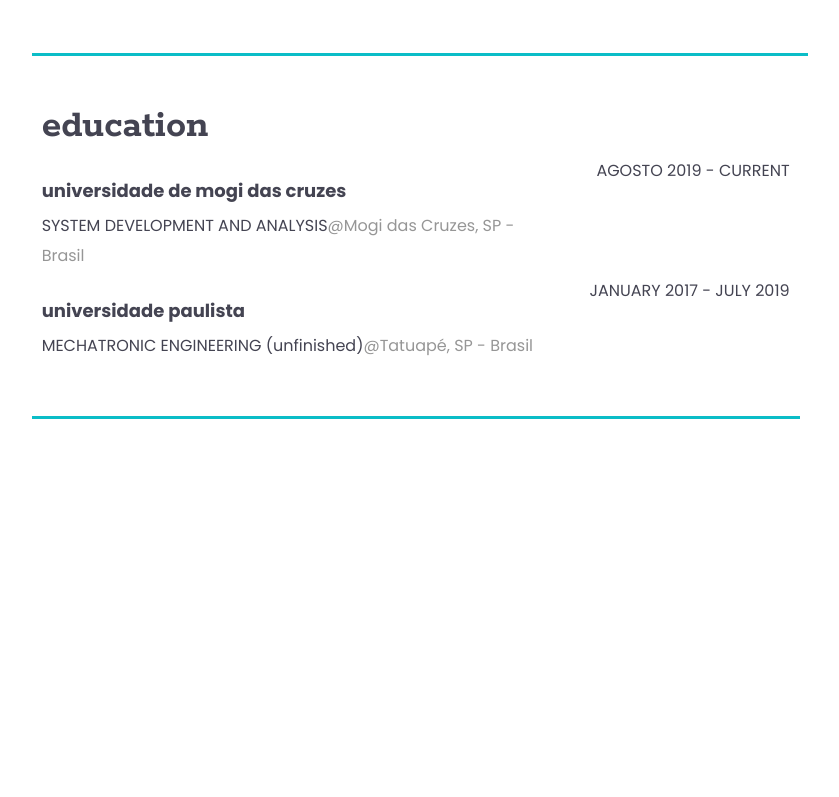
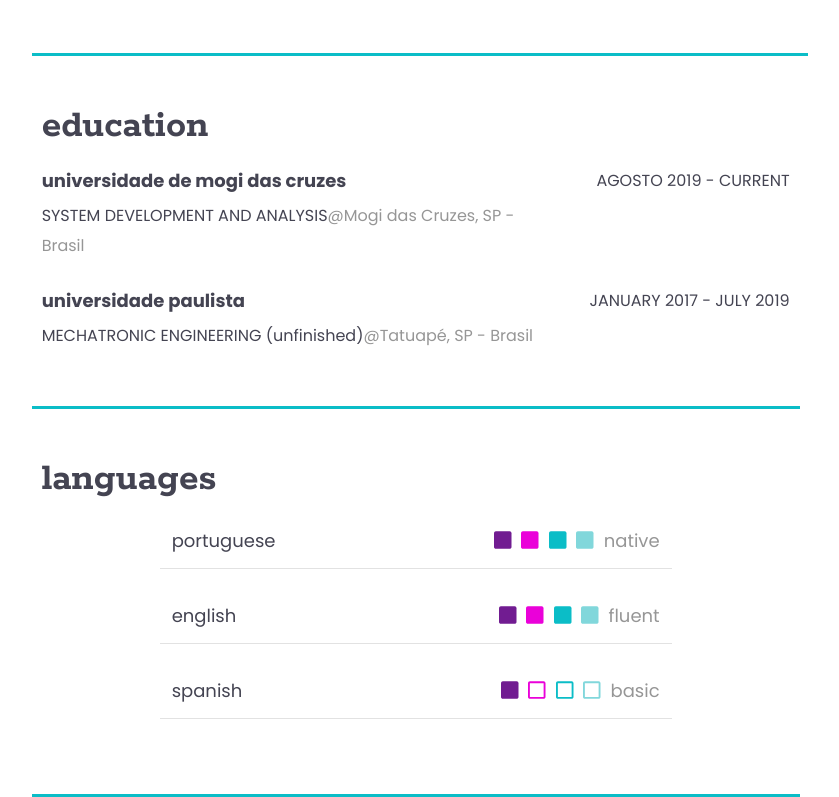
Before and after one commit to mariap-campos/personal-website, a React (Create React App) app: page / in a window 1280 px wide. Shown: the part 1382-2179 px from the top of the page, without its empty margins (220-1059 px from the left). Before the commit the page ends 1801 px from the top, so only its background shows below. Built offline with nearby package versions, Linux system fonts and the light colour scheme.

Commit message:
languages component

```diff
--- a/src/assets/styles/global.css
+++ b/src/assets/styles/global.css
@@ -4,6 +4,7 @@
    --color-background: #ffffff;
    --color-shadow: #dfe2e6;
    --color-text: #444452;
+   --color-text-light: #969696;
    --color-purple: #711C91;
    --color-pink: #EA01D9;
    --color-blueish: #0BBDC7;
--- a/src/pages/Home/components/Education/styled.js
+++ b/src/pages/Home/components/Education/styled.js
@@ -24,6 +24,7 @@
 `;
 export const CollegeWrapper = styled.div`
     display: flex;
+    margin-top: 20px;
 
     @media screen and (max-width: 768px) {
        flex-direction: column;
@@ -32,7 +33,6 @@
 export const NameWrapper = styled.div`
     font-size: 16px;
     flex: 2;
-    margin-top: 20px;
 
     span {
         color: #969696;
--- a/src/pages/Home/components/Experience/styled.js
+++ b/src/pages/Home/components/Experience/styled.js
@@ -53,6 +53,10 @@
 export const NameWrapper = styled.div`
     font-size: 14px;
     flex: 1;
+
+    span {
+        color: var(--color-text-light);
+    }
     @media screen and (max-width: 768px) {
        display: flex;
 
--- /dev/null
+++ b/src/pages/Home/components/Languages/index.js
@@ -0,0 +1,49 @@
+import React from 'react';
+import * as S from './styled';
+import { FontAwesomeIcon } from '@fortawesome/react-fontawesome'
+import { faSquare } from '@fortawesome/free-solid-svg-icons'
+import { faSquare as faSquareEmpty } from '@fortawesome/free-regular-svg-icons'
+
+function Languages() {
+    return (
+        <S.LanguagesContainer>
+            <S.LanguagesWrapper>
+                <S.TitleWrapper>
+                    languages
+                </S.TitleWrapper>
+                <S.LanguageWrapper>
+                    portuguese
+                    <S.Rating>
+                        <FontAwesomeIcon icon={faSquare} color="var(--color-purple)" />
+                        <FontAwesomeIcon icon={faSquare} color="var(--color-pink)" />
+                        <FontAwesomeIcon icon={faSquare} color="var(--color-blueish)"/>
+                        <FontAwesomeIcon icon={faSquare} color="var(--color-blueish-light)"/>
+                        native
+                    </S.Rating>
+                </S.LanguageWrapper>
+                <S.LanguageWrapper>
+                    english
+                    <S.Rating>
+                        <FontAwesomeIcon icon={faSquare} color="var(--color-purple)" />
+                        <FontAwesomeIcon icon={faSquare} color="var(--color-pink)" />
+                        <FontAwesomeIcon icon={faSquare} color="var(--color-blueish)"/>
+                        <FontAwesomeIcon icon={faSquare} color="var(--color-blueish-light)"/>
+                        fluent
+                    </S.Rating>
+                </S.LanguageWrapper>
+                <S.LanguageWrapper>
+                    spanish
+                    <S.Rating>
+                        <FontAwesomeIcon icon={faSquare} color="var(--color-purple)" />
+                        <FontAwesomeIcon icon={faSquareEmpty} color="var(--color-pink)" />
+                        <FontAwesomeIcon icon={faSquareEmpty} color="var(--color-blueish)"/>
+                        <FontAwesomeIcon icon={faSquareEmpty} color="var(--color-blueish-light)"/>
+                        basic
+                    </S.Rating>
+                </S.LanguageWrapper>
+            </S.LanguagesWrapper>
+        </S.LanguagesContainer>
+    )
+}
+
+export default Languages;
--- /dev/null
+++ b/src/pages/Home/components/Languages/styled.js
@@ -0,0 +1,46 @@
+import styled from 'styled-components'
+
+export const LanguagesContainer = styled.div`
+    border-bottom: 3px solid var(--color-blueish);
+    width: 60vw;
+
+    @media screen and (max-width: 768px) {
+        width: 90vw;
+        margin: 0 auto;
+        padding: 25px 0px;
+    }
+`;
+
+export const TitleWrapper = styled.h1`
+    font-size: 4rem;
+    margin-bottom: 10px;
+`;
+
+export const LanguagesWrapper = styled.div`
+    padding: 55px 10px;
+    line-height: 3rem;
+    animation-name: slide;
+    animation-duration: 1.2s;
+    animation-timing-function: ease;
+`;
+export const LanguageWrapper = styled.div`
+    display: flex;
+    width: 40vw;
+    margin: 20px auto;
+    justify-content: space-between;
+    font-size: 18px;
+    padding: 12px;
+    border-bottom: 1px solid #e2e2e2;
+
+    @media screen and (max-width: 768px) {
+        width: 80vw;
+    }
+
+`;
+export const Rating = styled.div`
+    color: #969696;
+    svg {
+        font-size: 20px;
+        margin-right: 10px;
+    }
+`;
--- a/src/pages/Home/index.js
+++ b/src/pages/Home/index.js
@@ -4,6 +4,7 @@
 import Experience from './components/Experience';
 import Skills from './components/Skills';
 import Education from './components/Education';
+import Languages from './components/Languages';
 
 function Home() {
     return (
@@ -13,6 +14,7 @@
         <Experience></Experience>
         <Skills></Skills>
         <Education></Education>
+        <Languages></Languages>
         </>
     )
 }
```
Also changed, not shown: 1 other file (tests, documents, lock files or other folders).
